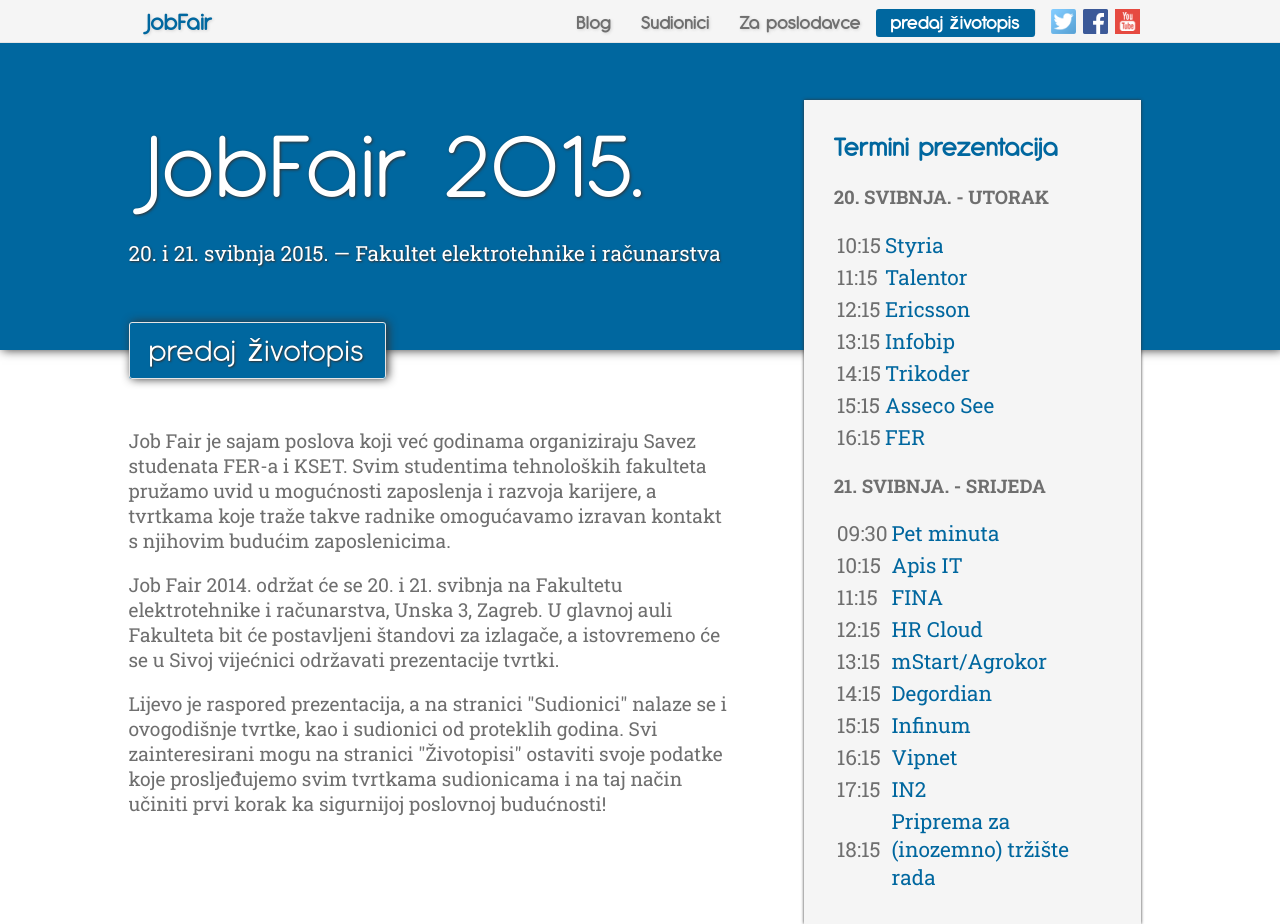
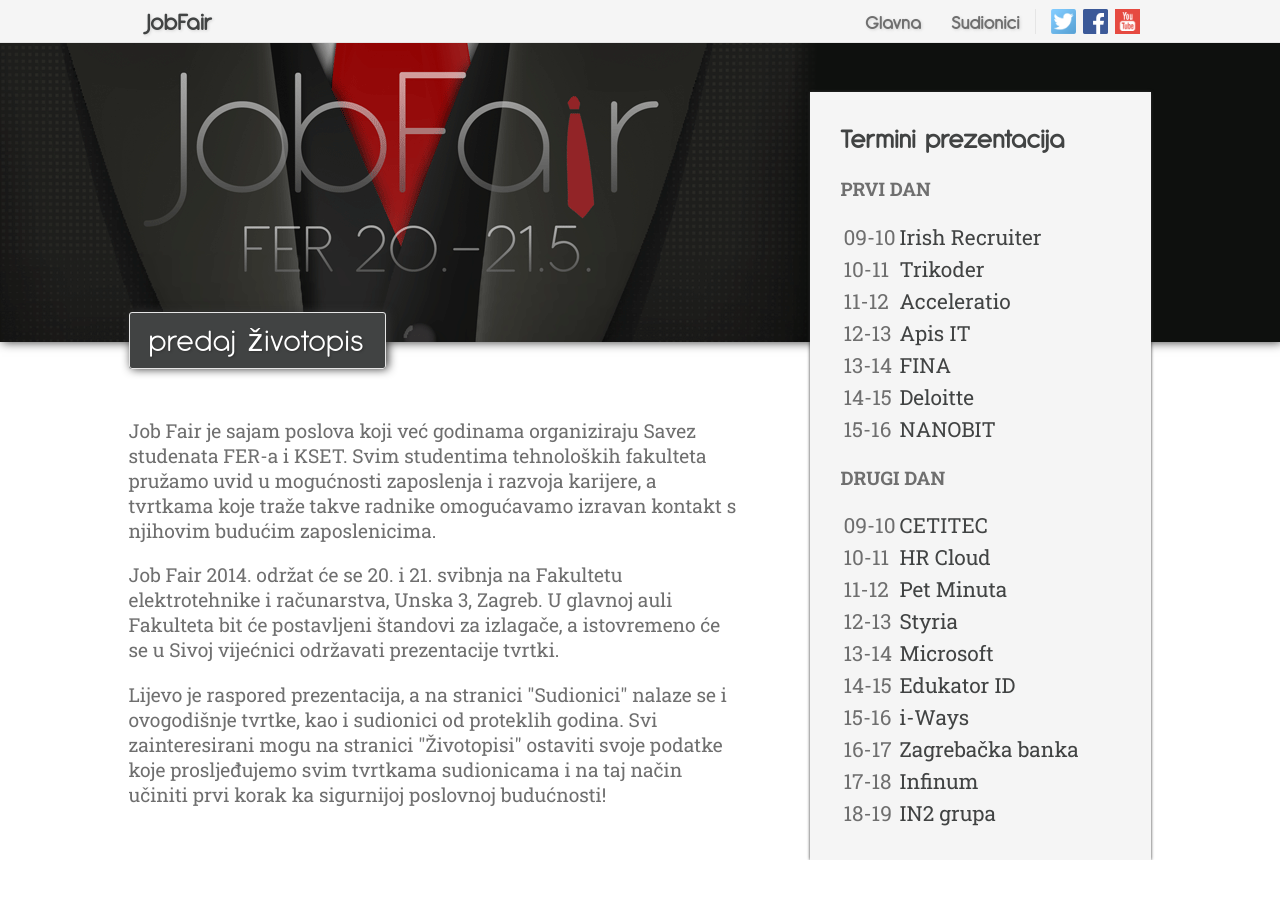
Before and after one commit to KSET/jobfair-web, a PHP site: page / in a window 1280 px wide. After the commit the page ends 860 px from the top, so only its background shows below. Run offline with PHP 8.4, Linux system fonts and the light colour scheme; some libraries are stand-ins or nearby versions.

Commit message:
changed design and added timetable

```diff
--- a/index.php
+++ b/index.php
@@ -1,37 +1,45 @@
 <html>
     <head>
-        <link href='http://fonts.googleapis.com/css?family=Ubuntu:400,700,300italic,400italic' rel='stylesheet' type='text/css'>
+		<title>Jobfair 2015</title>
+		<meta name="description"
+      content="Job Fair je sajam poslova koji već godinama organiziraju Savez studenata FER-a i KSET. Svim studentima tehnoloških fakulteta pružamo uvid u mogućnosti zaposlenja i razvoja karijere, a tvrtkama koje traže takve radnike omogućavamo izravan kontakt s njihovim budućim zaposlenicima.">
+        <meta name="author" content="KSET">
+		<meta name="keywords" content="Jobfair, FER, KSET, sajam, posao, poslova, 2015">
+		<link href='http://fonts.googleapis.com/css?family=Ubuntu:400,700,300italic,400italic' rel='stylesheet' type='text/css'>
         <link href='http://fonts.googleapis.com/css?family=Roboto+Slab:400,700' rel='stylesheet' type='text/css'>
         <link rel="stylesheet" href="style/css/jobfair.css">
     </head>
-    <body class="home">
+    <body class="home" ng-app="blogApp">
         <div class="header">
             <div class="inner-header">
                 <div class="logo-container">
-                    <!--img class="logo-img" src="style/img/logo-sm.png"-->
-                    <h1 class="logo-h">JobFair</h1>
+                    <!--img src="style/img/JobFair_logo.png" height="26"-->
+                    <a href="/"><h1 class="logo-h">JobFair</h1></a>
                 </div>
 
                   <div class="social-container">
-                    <a href=""><img src="style/img/yt.png"></a>
-                   <a href=""><img src="style/img/fb.png"></a>
-                   <a href=""><img src="style/img/tw.png"></a>
+                    <a href="https://www.youtube.com/user/KlubKSET" target="_blank"><img src="style/img/yt.png"></a>
+                   <a href="https://www.facebook.com/events/1453157368311006/" target="_blank"><img src="style/img/fb.png"></a>
+                   <a href="https://twitter.com/JobFair_2011?lang=en" target="_blank"><img src="style/img/tw.png"></a>
                 </div>
 
                 <div class="option-container">
                     <ul>
-                        <li class="addcv">
+                        <!--li class="addcv">
                             <a href="">predaj životopis</a>
-                        </li>
-                        <li>
+                        </li-->
+                        <!--li>
                             <a href="">Za poslodavce</a>
-                        </li>
+                        </li-->
 
                          <li>
-                            <a href="">Sudionici</a>
+                            <a href="sudionici.php">Sudionici</a>
                         </li>
-                         <li>
+                         <!--li>
                             <a href="">Blog</a>
+                        </li-->
+						 <li>
+                            <a href="/">Glavna</a>
                         </li>
                     </ul>
                 </div>
@@ -40,11 +48,16 @@
             </div>
         </div>
         <div class="blue-block">
+			<div class="banner-bg"></div>
             <div class="content">
+
+				<div class="banner-container">
+
+				</div>
              <div class="left-content">
-                <!--img src="style/img/logo.png"-->
-                <h1 class="page-header">JobFair 2015.</h1>
-                <p class="white-text">20. i 21. svibnja 2015. — Fakultet elektrotehnike i računarstva</p>
+                <!--img src="style/img/JobFair_logo.png" height="100"-->
+                <!--h1 class="page-header">JobFair 2015.</h1-->
+
                 <a href="" class="apply-box">predaj životopis</a>
                 <div class="text">
                 <p>
@@ -61,90 +74,21 @@
 
         <div class="right-content">
 
-        <div class="timetable">
+        <div class="timetable" ng-controller="BlogCtrl">
             <h2>Termini prezentacija</h2>
-	    <h3>20. Svibnja. - utorak</h3>
-            <table class="times">
+			<div ng-repeat="day in timetable" class="time-holder">
+            <h3>{{day.name}}</h3>
+			<table class="times">
                 <tbody>
-		    <tr>
-		    <td>10:15</td>
-		    <td><a href="">Styria</a></td>
-		  </tr>
-		  <tr>
-		    <td>11:15</td>
-		    <td><a href="">Talentor</a></td>
-		  </tr>
-		  <tr>
-		    <td>12:15</td>
-		    <td><a href="">Ericsson</a></td>
-		  </tr>
-		  <tr>
-		    <td>13:15</td>
-		    <td><a href="">Infobip</a></td>
-		  </tr>
-		  <tr>
-		    <td>14:15</td>
-		    <td><a href="">Trikoder</a></td>
-		  </tr>
 
-		  <tr>
-		    <td>15:15</td>
-		    <td><a href="">Asseco See</a></td>
-		  </tr>
+		    <tr ng-repeat="time in day.times">
+		    <td>{{time.time}}</td>
+		    <td><a href="{{time.link}}">{{time.name}}</a></td>
+			</tr>
 
-		 <tr>
-		    <td>16:15</td>
-		    <td><a href="">FER</a></td>
-		  </tr>
-
-		</tbody>
+			</tbody>
             </table>
-
-	    <h3>21. Svibnja. - srijeda</h3>
-            <table class="times">
-                <tbody>
-		     <tr>
-		    <td>09:30</td>
-		    <td><a href="">Pet minuta</a></td>
-		  </tr>
-		    <tr>
-		    <td>10:15</td>
-		    <td><a href="">Apis IT</a></td>
-		  </tr>
-		  <tr>
-		    <td>11:15</td>
-		    <td><a href="">FINA</a></td>
-		  </tr>
-		  <tr>
-		    <td>12:15</td>
-		    <td><a href="">HR Cloud</a></td>
-		  </tr>
-		  <tr>
-		    <td>13:15</td>
-		    <td><a href="">mStart/Agrokor</a></td>
-		  </tr>
-		  <tr>
-		    <td>14:15</td>
-		    <td><a href="">Degordian</a></td>
-		  </tr>
-		  <tr>
-		    <td>15:15</td>
-		    <td><a href="">Infinum</a></td>
-		  </tr>
-		 <tr>
-		    <td>16:15</td>
-		    <td><a href="">Vipnet</a></td>
-		  </tr>
-		 <tr>
-		    <td>17:15</td>
-		    <td><a href="">IN2</a></td>
-		  </tr>
-		 <tr>
-		    <td>18:15</td>
-		    <td><a href="">Priprema za (inozemno) tržište rada</a></td>
-		  </tr>
-		</tbody>
-            </table>
+			</div>
         </div>
 
             </div>
@@ -157,7 +101,9 @@
 
 
         <script src="https://ajax.googleapis.com/ajax/libs/angularjs/1.2.28/angular.min.js"></script>
-		<script src="js/jobfair/blogmodule.js"></script>
-		<script src="js/jobfair/cvmodule.js"></script>
+        <script src="js/vendors/angular-modal-service.js"></script>
+        <script src="js/jobfair/module/blogmodule.js"></script>
+        <script src="js/jobfair/svc/blogsvc.js"></script>
+        <script src="js/jobfair/ctrl/blogctrl.js"></script>
     </body>
 </html>
--- a/style/css/jobfair.css
+++ b/style/css/jobfair.css
@@ -70,7 +70,7 @@ tr {
 }
 
 .addcv {
-    background: #00679f;
+    background: #414343;
     -webkit-border-radius: 3px;
     -moz-border-radius: 3px;
     border-radius: 3px;
@@ -86,7 +86,7 @@ tr {
     float: left;
     font-size: 24px;
     margin: 0px 0px 0px 7px;
-    color: #00679f;
+    color: #414343;
     text-shadow: 1px 1px 3px #d4d4d4;
 
 }
@@ -121,7 +121,7 @@ tr {
 }
 
 .option-container ul li a:hover{
-    color: #00679f;
+    color: #414343;
 }
 
 
@@ -147,9 +147,29 @@ tr {
 .blue-block {
     width:100%;
     height: 300px;
-    background: #00679f;
-    padding-top: 50px;
+
+    padding-top: 42px;
     box-shadow: 2px 0px 10px #333;
+
+}
+
+.banner-container {
+    position: absolute;
+    z-index: -1;
+    background-image: url('../img/banner.png');
+    height: 300px;
+    width: 1024px;
+    background-repeat: no-repeat;
+    top: 0px;
+    left: -160px;
+}
+
+.banner-bg {
+    width: 100%;
+    height: 300px;
+    background: #0e100e;
+   position: absolute;
+    z-index: -1;
 }
 
 .content {
@@ -162,8 +182,9 @@ tr {
 
 .left-content {
     box-sizing: border-box;
-    width: 66%;
+    width: 66.66%;
     float: left;
+    padding-top: 280px;
 
 }
 
@@ -190,7 +211,7 @@ tr {
     letter-spacing: 0.05em;
     width: 100%;
     font-size: 2em;
-    background-color: #00679f;
+    background-color: #414343;
     border: 1px solid #e5e5e5;
     color: #fff;
     padding: 10px 20px 10px 20px;
@@ -209,7 +230,7 @@ tr {
 
 .apply-box:hover {
     background-color: #f5f5f5;
-    color: #00679f;
+    color: #414343;
     -webkit-transition: color 1s, background-color 1s; /* Safari */
     transition: color 1s, background-color 1s;
 }
@@ -226,11 +247,11 @@ tr {
 .right-content {
     box-sizing: border-box;
     float: left;
-    width: 33%;
+    width: 33.33%;
     padding: 10px 30px 30px 30px;
     background-color: #f5f5f5;
     margin-top: 50px;
-
+   z-index: 100;
     box-shadow: 0px 0px 3px #333;
 
 }
@@ -249,7 +270,7 @@ tr {
 }
 
 .timetable h2 {
-    color: #00679f;
+    color: #414343;
 }
 
 .timetable h3 {
@@ -257,7 +278,7 @@ tr {
 }
 
 .timetable a {
-    color: #00679f;
+    color: #414343;
     text-decoration: none;
 }
 
@@ -287,7 +308,7 @@ tr {
 }
 
 .ul-menu li a:hover {
-    color: #00679f;
+    color: #414343;
     cursor: pointer;
 }
 
@@ -404,7 +425,7 @@ input {
     padding: 10px;
     border: none;
     width: 100%;
-      background: #00679f;
+      background: #414343;
     -webkit-border-radius: 3px;
     -moz-border-radius: 3px;
     border-radius: 3px;
@@ -457,7 +478,7 @@ input {
 
 .cv-fields a {
     margin-right: 15px;
-    color:  #00679f;
+    color:  #414343;
 }
 
 .modal-container {
@@ -494,7 +515,7 @@ input {
 }
 
 .modal a {
-    color: #00679f;
+    color: #414343;
 }
 
 .modal td {
```
Also changed, not shown: js/jobfair/ctrl/blogctrl.js (+29 -3 lines), sudionici.php (+19 -10 lines), img/logos/IN2.png (added), img/logos/mStart.png (added), style/img/JobFair_logo.png (added), style/img/banner.png (added), 2 other files.
